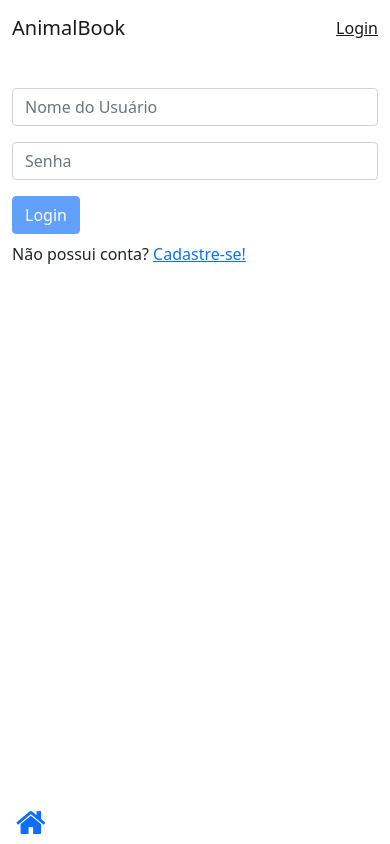
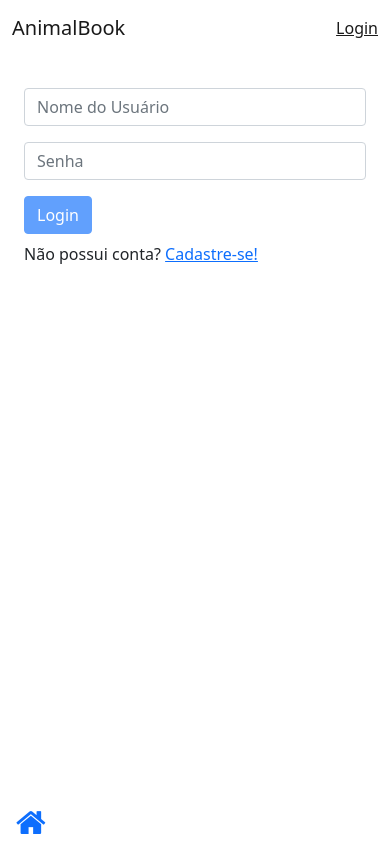
Before and after one commit to MatheusBrito174/AnimalBook, an Angular app in the folder animalbook/: page /home in a window 390 px wide. Built offline with nearby package versions, Linux system fonts and the light colour scheme.

Commit message:
Melhorando responsividade

```diff
--- a/animalbook/src/app/animais/grade-fotos-animais/grade-fotos-animais.component.html
+++ b/animalbook/src/app/animais/grade-fotos-animais/grade-fotos-animais.component.html
@@ -3,7 +3,7 @@
 </p>
 
 <div class="row">
-  <div class="col-12 col-md-4 col-lg-3 col-xl-2" *ngFor="let animal of animais">
+  <div class="col-12 col-md-4 col-lg-3" *ngFor="let animal of animais">
     <app-cartao>
       <a [routerLink]="['/animais', animal.id]"></a>
       <app-animal
--- a/animalbook/src/app/app.component.html
+++ b/animalbook/src/app/app.component.html
@@ -1,3 +1,5 @@
 <app-cabecalho></app-cabecalho>
-<router-outlet></router-outlet>
+<div class="container-fluid">
+  <router-outlet></router-outlet>
+</div>
 <app-rodape></app-rodape>
```
